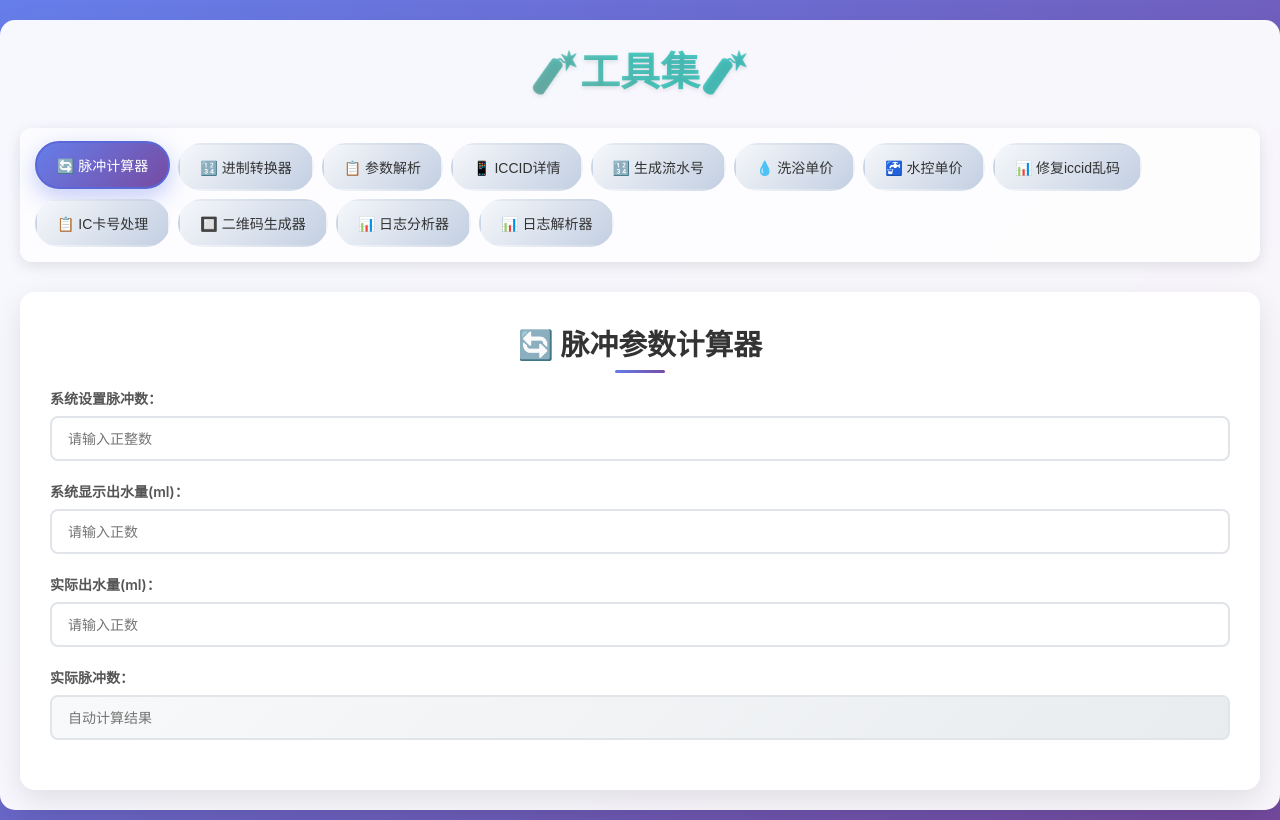
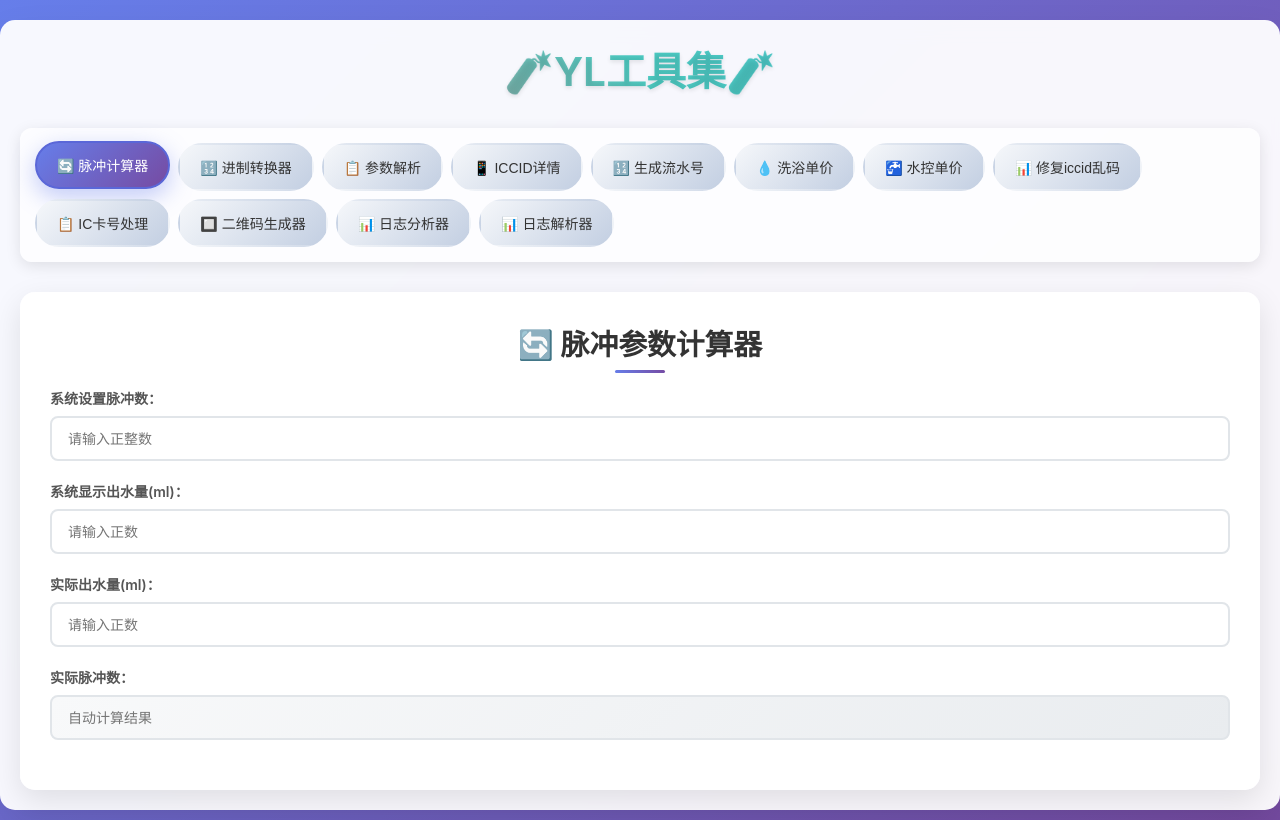
Before and after one commit to DDzhp/gjj, a plain HTML site: page index.html in a window 1280 px wide. Drawn offline with nearby package versions, Linux system fonts and the light colour scheme; no server answers.

Commit message:
Update index.html

```diff
--- a/index.html
+++ b/index.html
@@ -2,7 +2,10 @@
 <html lang="zh-CN">
 <head>
     <meta charset="UTF-8">
-    <title>⚡️新新小朋友的工具集⚡️</title>
+    <title>⚡️工具集⚡️</title>
+    <!-- 网站图标 -->
+    <link rel="icon" type="image/svg+xml" href="favicon.svg">
+    <link rel="shortcut icon" type="image/svg+xml" href="favicon.svg">
     <script src="https://code.jquery.com/jquery-3.6.0.min.js"></script>
     <script src="https://cdnjs.cloudflare.com/ajax/libs/xlsx/0.18.5/xlsx.full.min.js"></script>
     <script src="./logDecode.js"></script>
@@ -865,7 +868,7 @@
 </head>
 <body>
     <div class="container">
-        <h1>🧨工具集🧨</h1>
+        <h1>🧨YL工具集🧨</h1>
 
         <nav class="tool-switcher">
             <button onclick="showTool('pulseTool')">🔄 脉冲计算器</button>
```
